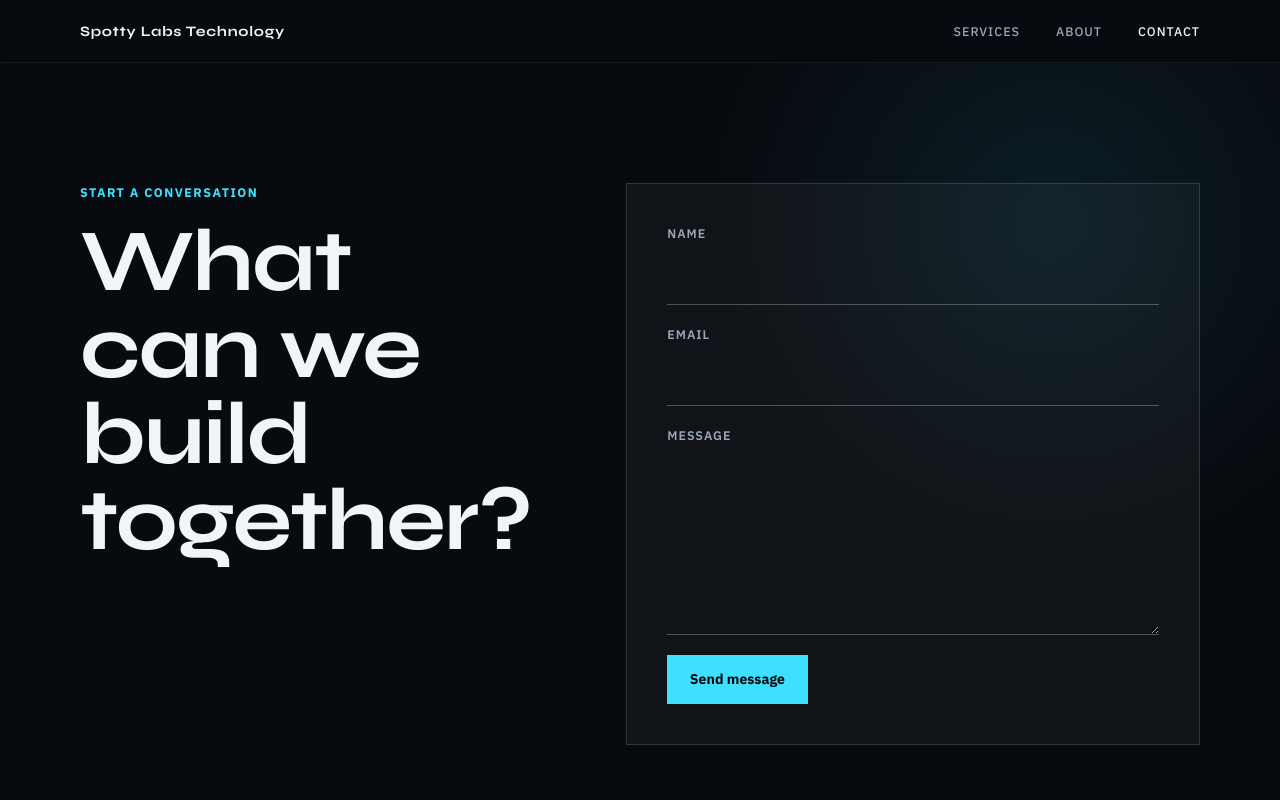
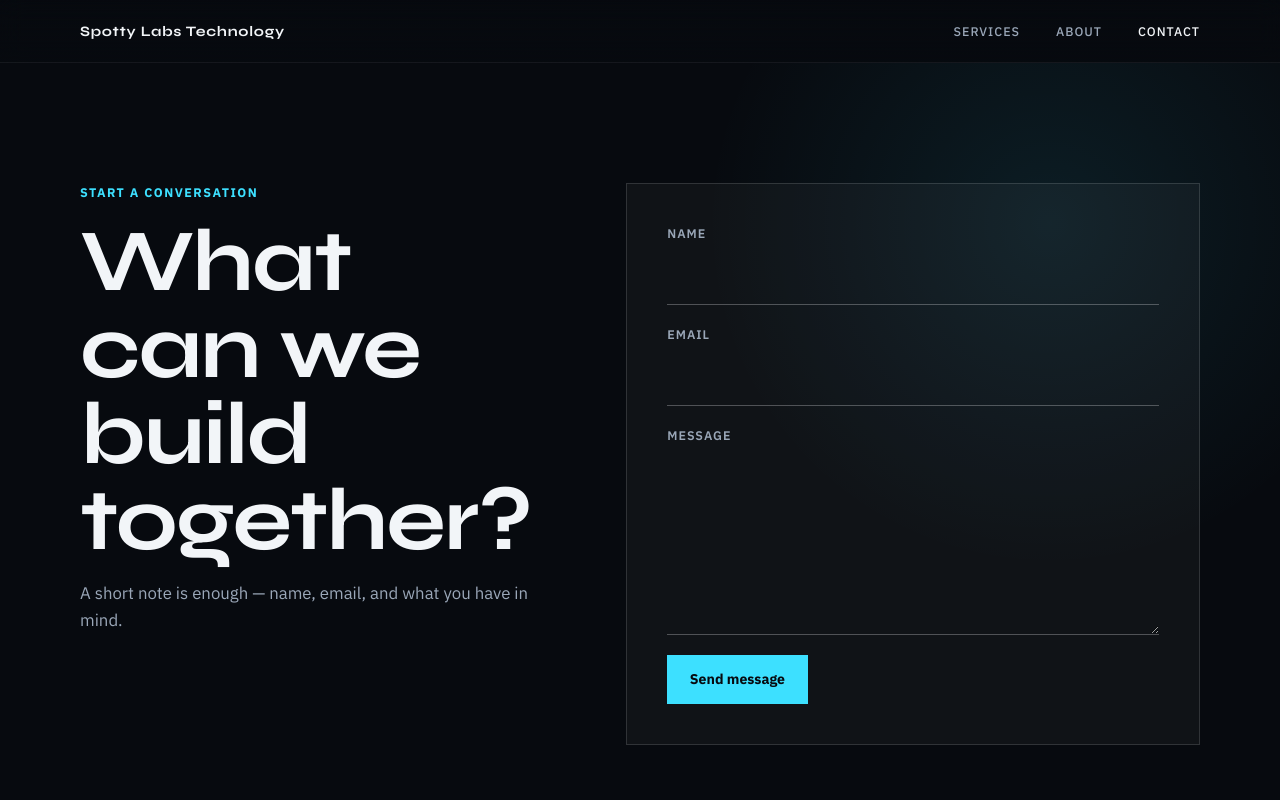
Before and after one commit to Antoni-Eng/spotty-labs-technology, a React (Vite) app: page /contact in a window 1280 px wide. Shown: the top 800 px of the page. Built offline with nearby package versions, Linux system fonts and the light colour scheme.

Commit message:
feat: add contact page intro copy
Co-authored-by: Cursor <cursoragent@cursor.com>

```diff
--- a/src/components/Contact.css
+++ b/src/components/Contact.css
@@ -26,6 +26,12 @@
   margin: 0;
   font-size: clamp(2.75rem, 7vw, 5.5rem);
   line-height: 0.98;
+}
+
+.contact__support {
+  margin: 1rem 0 0;
+  color: var(--color-muted);
+  font-size: 1.05rem;
 }
 
 .contact__form {
--- a/src/components/Contact.tsx
+++ b/src/components/Contact.tsx
@@ -34,19 +34,6 @@ export function Contact({ navigate = defaultNavigate }: ContactProps) {
   }
 
   return (
-    <section
-      id="contact"
-      className="contact app__section-target"
-      aria-labelledby="contact-title"
-    >
-      <div className="contact__inner">
-        <div className="contact__intro">
-          <p className="contact__eyebrow">Start a conversation</p>
-          <h2 id="contact-title" className="contact__title">
-            What can we build together?
-          </h2>
-        </div>
-
     <form className="contact__form" onSubmit={handleSubmit} noValidate>
       <label className="contact__field">
         <span>Name</span>
@@ -73,7 +60,5 @@ export function Contact({ navigate = defaultNavigate }: ContactProps) {
         Send message
       </button>
     </form>
-      </div>
-    </section>
   )
 }
--- a/src/data/content.ts
+++ b/src/data/content.ts
@@ -71,3 +71,9 @@ export const ABOUT = {
     'Teaching is part of the same job. Computer education here means sitting with the problem until it is clear enough to pass on — so the skill stays with you, not with the lab.',
   ],
 } as const
+
+export const CONTACT_INTRO = {
+  eyebrow: 'Start a conversation',
+  title: 'What can we build together?',
+  support: 'A short note is enough — name, email, and what you have in mind.',
+} as const
--- a/src/pages/ContactPage.tsx
+++ b/src/pages/ContactPage.tsx
@@ -1,5 +1,24 @@
 import { Contact } from '../components/Contact'
+import { CONTACT_INTRO } from '../data/content'
+import '../components/Contact.css'
 
 export function ContactPage() {
-  return <Contact />
+  return (
+    <section
+      id="contact"
+      className="contact app__section-target"
+      aria-labelledby="contact-title"
+    >
+      <div className="contact__inner">
+        <div className="contact__intro">
+          <p className="contact__eyebrow">{CONTACT_INTRO.eyebrow}</p>
+          <h2 id="contact-title" className="contact__title">
+            {CONTACT_INTRO.title}
+          </h2>
+          <p className="contact__support">{CONTACT_INTRO.support}</p>
+        </div>
+        <Contact />
+      </div>
+    </section>
+  )
 }
```
Also changed, not shown: 1 other file (tests, documents, lock files or other folders). Lines whose indentation alone changed are shown as unchanged.
